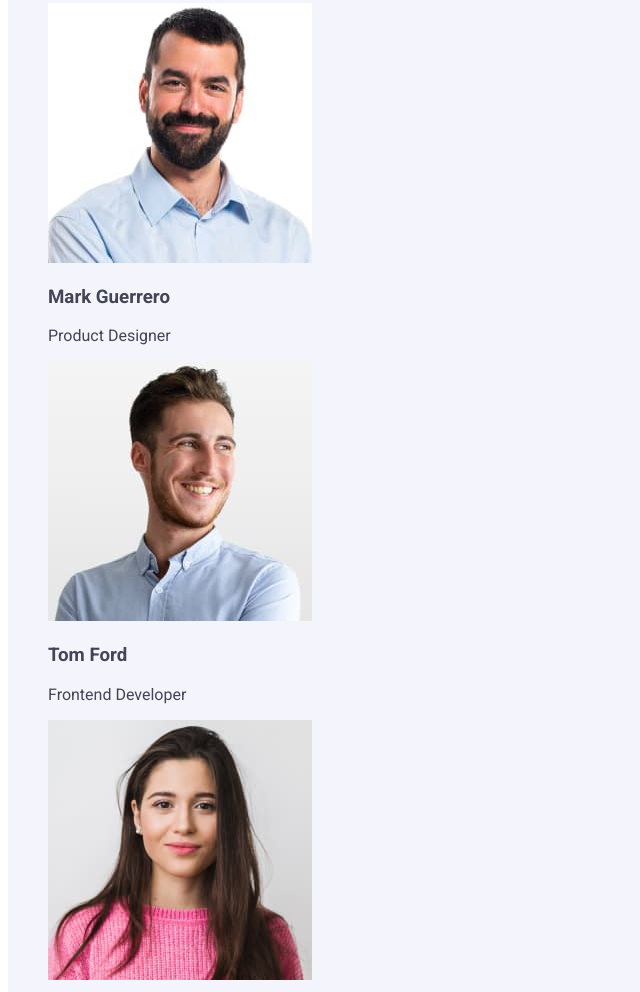
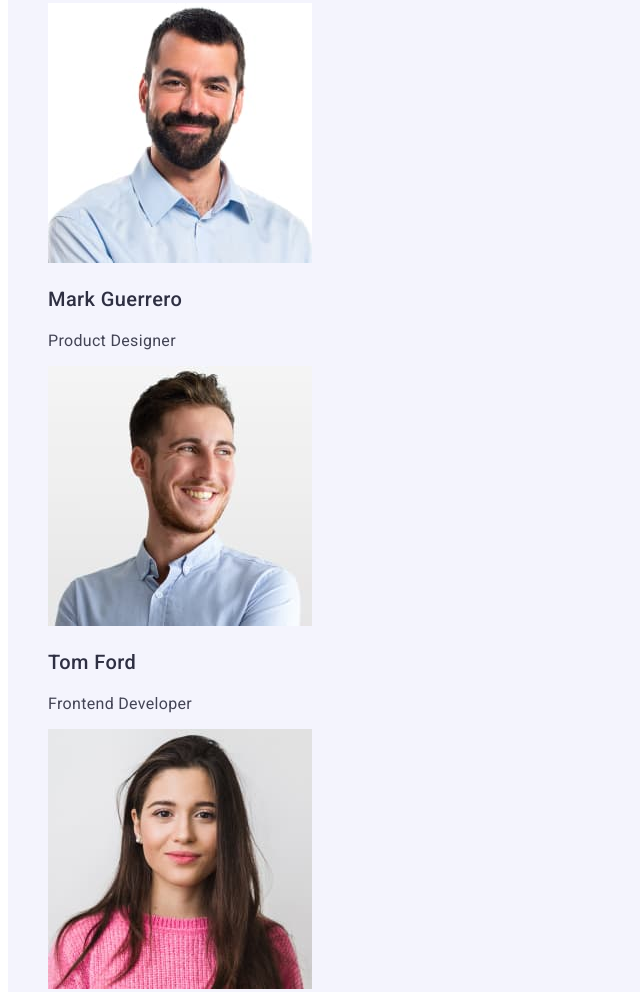
Before and after one commit to KarinaPavliuk/goit-markup-hw-02, a plain HTML site: page index.html in a window 1280 px wide. Shown: the part 1843-2835 px from the top of the page, without its empty margins (0-640 px from the left). Drawn offline with Linux system fonts and the light colour scheme.

Commit message:
update goit-markup-hw-02

```diff
--- a/css/style.css
+++ b/css/style.css
@@ -118,6 +118,8 @@ body {
   background: var(--brand-color-pressed-state);
 }
 
+/* FEATURES */
+
 .features-heading {
   display: none;
 }
@@ -135,6 +137,8 @@ body {
   letter-spacing: 0.02em;
 }
 
+/* DOING */
+
 .doing-heading,
 .team-heading {
   font-size: 36px;
@@ -145,23 +149,23 @@ body {
   color: var(--brand-color-dark);
 }
 
+/* TEAM */
+
 .team {
   background: var(--brand-color-light);
 }
 
-.main-page-section-four h3 {
+.team-name {
   font-weight: 500;
   font-size: 20px;
   line-height: 1.2;
-  text-align: center;
   letter-spacing: 0.02em;
+  color: var(--brand-color-dark);
 }
-.main-page-section-four p {
+.team-position {
   font-size: 16px;
   line-height: 1.2;
-  text-align: center;
   letter-spacing: 0.02em;
-  color: var(--brand-color-text);
 }
 
 /* PORTFOLIO */
```
